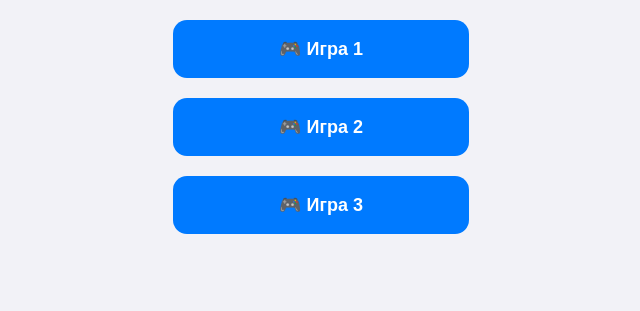
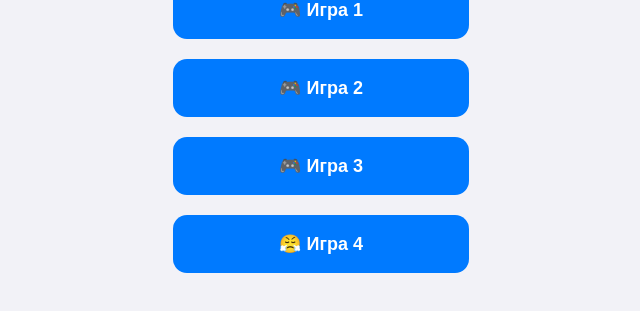
Before and after one commit to pantos11/Podmskroad, a plain HTML site: page index.html in a window 1280 px wide. Shown: the part 337-648 px from the top of the page, without its empty margins (319-959 px from the left). Drawn offline with Linux system fonts and the light colour scheme.

Commit message:
Add link for Game 4 to index.html

```diff
--- a/index.html
+++ b/index.html
@@ -39,5 +39,6 @@
   <a class="game" href="G1.html">🎮 Игра 1</a>
   <a class="game" href="G2.html">🎮 Игра 2</a>
   <a class="game" href="G3.html">🎮 Игра 3</a>
+  <a class="game" href="G4.html">😤 Игра 4</a>
 </body>
 </html>
```
